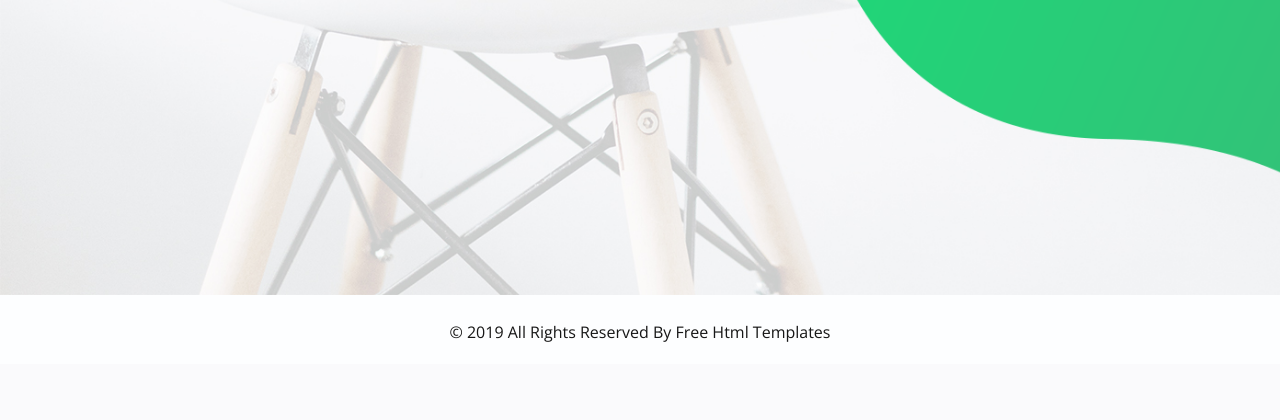
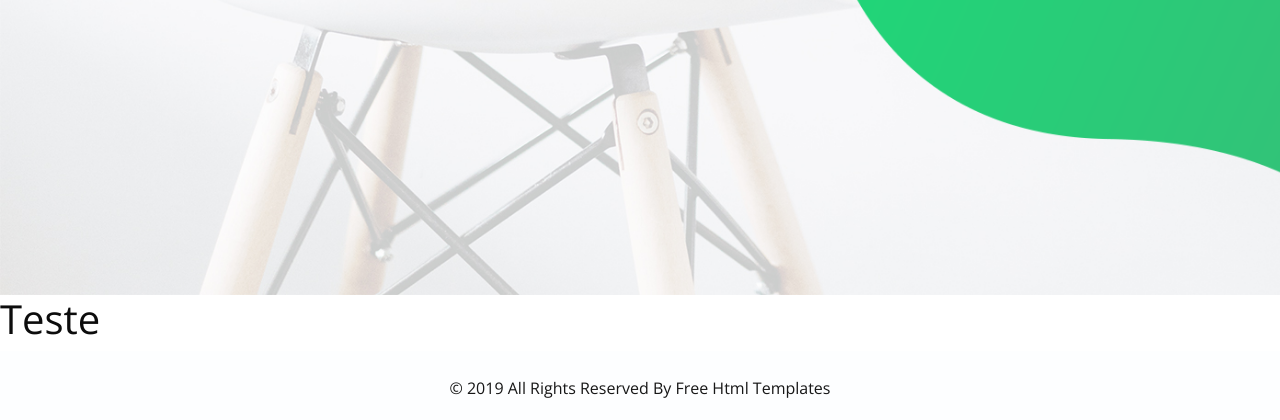
Before and after one commit to Dryzera/musical-test-django-2024, a Django app: page / in a window 1280 px wide. Shown: the part 505-925 px from the top of the page. Before the commit the page ends 847 px from the top, so only its background shows below. Run offline with Django 5.2, Linux system fonts and the light colour scheme; some libraries are stand-ins or nearby versions.

Commit message:
Removed tempCodeRunnerFile

```diff
--- a/main/templates/home.html
+++ b/main/templates/home.html
@@ -1 +1,5 @@
 {% extends "global/base.html" %}
+
+{% block content %}
+    <h1>Teste</h1>
+{% endblock content %}
```
Also changed, not shown: 1 other file.
